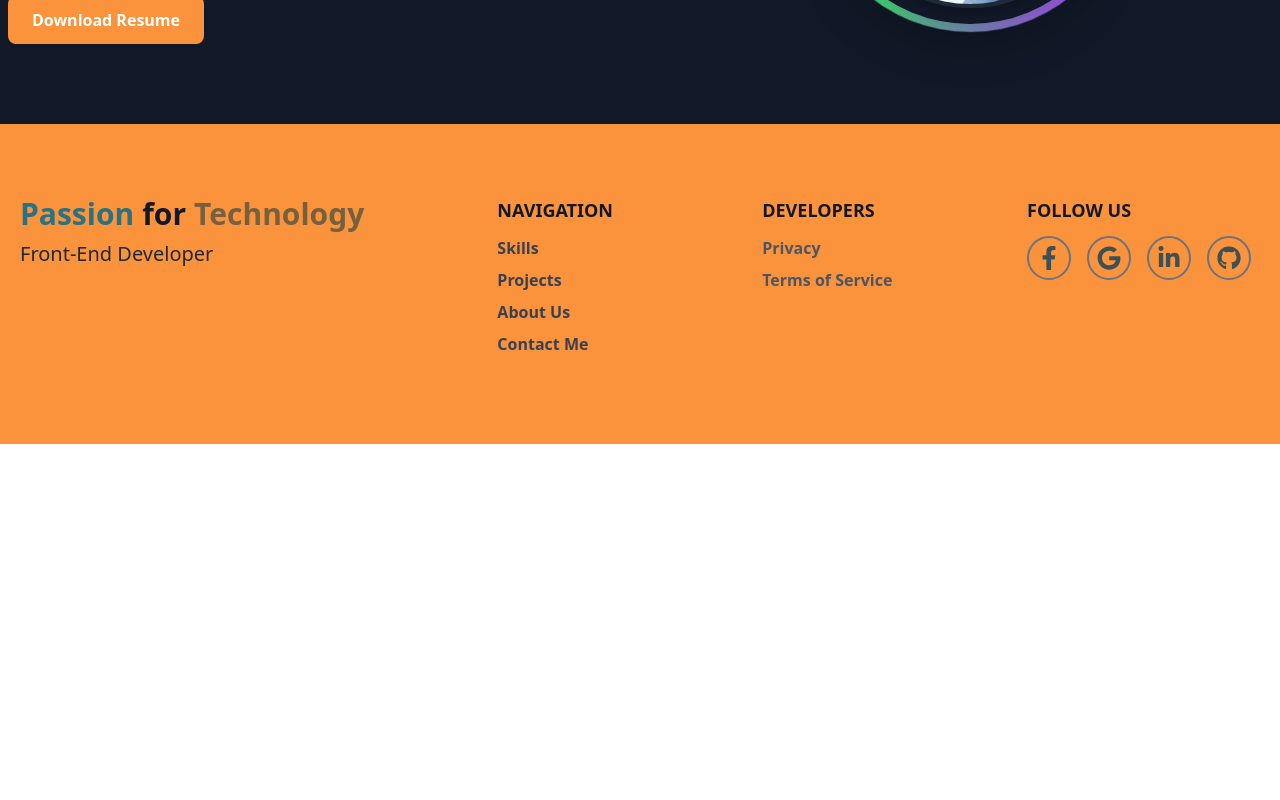
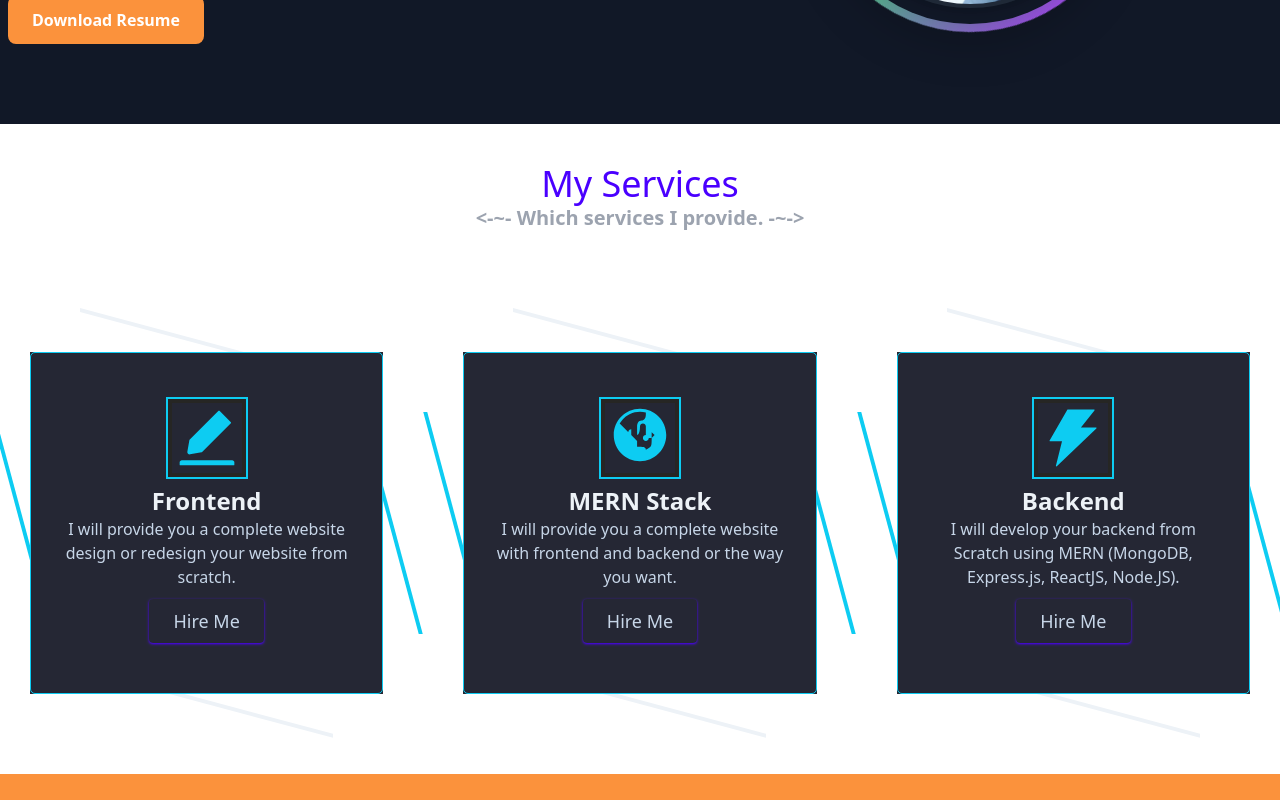
Before and after one commit to MamunHossain1999/protfolio, a React (Vite) app: page / in a window 1280 px wide. Shown: the part 460-1260 px from the top of the page. Before the commit the page ends 904 px from the top, so only its background shows below. Built offline with nearby package versions, Linux system fonts and the light colour scheme.

Commit message:
added services section

```diff
--- a/src/component/navbar/Navbar.jsx
+++ b/src/component/navbar/Navbar.jsx
@@ -24,7 +24,7 @@ const Navbar = () => {
             { to: "/", label: "Home" },
             { to: "/skill", label: "Skills" },
             { to: "/projects", label: "Projects" },
-            { to: "/service", label: "Services" },
+            { to: "/services", label: "Services" },
             { to: "/about", label: "About" },
             { to: "/contact", label: "Contact" },
           ].map(({ to, label }) => (
--- a/src/component/navbar/Sidebar.jsx
+++ b/src/component/navbar/Sidebar.jsx
@@ -9,7 +9,7 @@ const Sidebar = ({ onClose }) => {
         { to: "/", label: "Home" },
         { to: "/skill", label: "Skills" },
         { to: "/projects", label: "Projects" },
-        { to: "/service", label: "Services" },
+        { to: "/services", label: "Services" },
         { to: "/about", label: "About" },
         { to: "/contact", label: "Contact" },
       ].map(({ to, label }) => (
--- a/src/pages/home/Home.jsx
+++ b/src/pages/home/Home.jsx
@@ -1,10 +1,12 @@
 import React from 'react';
 import Banner from '../../component/banner/Banner';
+import Services from '../services/Services';
 
 const Home = () => {
   return (
     <div>
       <Banner/>
+      <Services/>
 
     </div>
   );
--- /dev/null
+++ b/src/pages/services/Services.jsx
@@ -0,0 +1,145 @@
+import React from "react";
+import { motion } from "framer-motion";
+import "./services.css";
+import { AiFillEdit, AiFillThunderbolt } from "react-icons/ai";
+import { TiWorld } from "react-icons/ti";
+
+const Services = () => {
+  return (
+    <section className="container mx-auto" id="service">
+      <div className="container">
+        <div className="py-10">
+          <h4 className="title text-center text-4xl text-primary">
+            My Services
+          </h4>
+          <h3 className="font-semibold md:text-xl text-lg  text-center text-gray-400">
+            {"<-~-"} Which services I provide. {"-~->"}
+          </h3>
+        </div>
+
+        <div className="container mx-auto py-20">
+          <div className="contain grid lg:grid-cols-3 md:grid-cols-2 md:gap-20 gap-12">
+            <motion.div
+              className="box"
+              initial={{ opacity: 0, y: 50 }}
+              animate={{ opacity: 1, y: 0 }}
+              transition={{ duration: 0.8, ease: "easeOut" }}
+            >
+              <motion.div
+                className="content"
+                whileHover={{ scale: 1.1 }}
+                transition={{ duration: 0.3 }}
+              >
+                <AiFillEdit className="icon" />
+                <div className="text">
+                  <h4 className="text-2xl mt-3 font-semibold">Frontend</h4>
+                  <p className="text-base">
+                    I will provide you a complete website design or redesign
+                    your website from scratch.
+                  </p>
+                  <a
+                    href="https://wa.me/+8801795920956"
+                    target="_blank"
+                    rel="noopener noreferrer"
+                  >
+                    <motion.button
+                      className="inline-flex text-gray1 text-center justify-center items-center px-6 text-lg py-2 rounded shadow hover:shadow-primary shadow-primary"
+                      whileHover={{
+                        scale: 1.05,
+                        backgroundColor: "#19e126",
+                        color: "#fff",
+                      }}
+                      transition={{ duration: 0.2 }}
+                    >
+                      Hire Me
+                    </motion.button>
+                  </a>
+                </div>
+              </motion.div>
+            </motion.div>
+
+            <motion.div
+              className="box"
+              initial={{ opacity: 0, y: 50 }}
+              animate={{ opacity: 1, y: 0 }}
+              transition={{ duration: 0.8, delay: 0.2, ease: "easeOut" }}
+            >
+              <motion.div
+                className="content"
+                whileHover={{ scale: 1.1 }}
+                transition={{ duration: 0.3 }}
+              >
+                <TiWorld className="icon" />
+                <div className="text">
+                  <h4 className="text-2xl mt-3 font-semibold">MERN Stack</h4>
+                  <p className="text-base">
+                    I will provide you a complete website with frontend and
+                    backend or the way you want.
+                  </p>
+                  <a
+                    href="https://wa.me/+8801795920956"
+                    target="_blank"
+                    rel="noopener noreferrer"
+                  >
+                    <motion.button
+                      className="inline-flex text-gray1 text-center justify-center items-center px-6 text-lg py-2 rounded shadow hover:shadow-primary shadow-primary"
+                      whileHover={{
+                        scale: 1.05,
+                        backgroundColor: "#19e126",
+                        color: "#fff",
+                      }}
+                      transition={{ duration: 0.2 }}
+                    >
+                      Hire Me
+                    </motion.button>
+                  </a>
+                </div>
+              </motion.div>
+            </motion.div>
+
+            <motion.div
+              className="box"
+              initial={{ opacity: 0, y: 50 }}
+              animate={{ opacity: 1, y: 0 }}
+              transition={{ duration: 0.8, delay: 0.4, ease: "easeOut" }}
+            >
+              <motion.div
+                className="content"
+                whileHover={{ scale: 1.1 }}
+                transition={{ duration: 0.3 }}
+              >
+                <AiFillThunderbolt className="icon" />
+                <div className="text">
+                  <h4 className="text-2xl mt-3 font-semibold">Backend</h4>
+                  <p className="text-base">
+                    I will develop your backend from Scratch using MERN
+                    (MongoDB, Express.js, ReactJS, Node.JS).
+                  </p>
+                  <a
+                    href="https://wa.me/+8801795920956"
+                    target="_blank"
+                    rel="noopener noreferrer"
+                  >
+                    <motion.button
+                      className="inline-flex text-gray1 text-center justify-center items-center px-6 text-lg py-2 rounded shadow hover:shadow-primary shadow-primary"
+                      whileHover={{
+                        scale: 1.05,
+                        backgroundColor: "#19e126",
+                        color: "#fff",
+                      }}
+                      transition={{ duration: 0.2 }}
+                    >
+                      Hire Me
+                    </motion.button>
+                  </a>
+                </div>
+              </motion.div>
+            </motion.div>
+          </div>
+        </div>
+      </div>
+    </section>
+  );
+};
+
+export default Services;
--- /dev/null
+++ b/src/pages/services/services.css
@@ -0,0 +1,93 @@
+.contain {
+    position: relative;
+    padding: 0 30px;
+ }
+
+ .contain .box {
+    position: relative;
+    color: #c7d6e8;
+    background: #252734;
+ }
+
+ .contain .box::before {
+    content: "";
+    position: absolute;
+    color: #252734;
+    inset: -10px 50px;
+    border-top: 4px solid #edf2f7;
+    border-bottom: 4px solid #edf2f7;
+    z-index: 1;
+    transform: skewY(15deg);
+    transition: 0.5s ease-in-out;
+ }
+ .contain .box:hover:before {
+    transform: skewY(0deg);
+    inset: -10px 40px;
+ }
+ .contain .box::after {
+    content: "";
+    position: absolute;
+    inset: 60px -10px;
+    border-left: 4px solid #0dccf2;
+    border-right: 4px solid #0dccf2;
+    z-index: 2;
+    transform: skew(15deg);
+    transition: 0.5s ease-in-out;
+ }
+ .contain .box:hover::after {
+    transform: skew(0deg);
+    inset: 40px -10px;
+ }
+
+ .contain .box .content {
+    position: relative;
+    display: flex;
+    flex-direction: column;
+    justify-content: center;
+    align-items: center;
+    text-align: center;
+    padding: 50px 30px;
+    background: #252734;
+    height: 100%;
+    overflow: hidden;
+    width: 100%;
+    z-index: 4;
+    border-radius: 5px;
+    border: 1px solid #0dccf2;
+ }
+ .contain .box .content .icon {
+    height: 70px;
+    width: 70px;
+    color: #0dccf2;
+    box-shadow: 0 0 0 4px #262624, 0 0 0 6px #0dccf2;
+    display: flex;
+    justify-content: center;
+    align-items: center;
+    transition: 0.5s ease-in-out;
+ }
+
+ .contain .box:hover .content .icon {
+    color: #edf2f7;
+    border: none;
+
+    box-shadow: 0 0 0 4px #252734, 0 0 0 250px #2a2c39;
+ }
+ .contain .box:hover .content {
+    color: #252734;
+ }
+
+ .contain .box .content h4 {
+    transition: 0.5s ease-in-out;
+    color: #edf2f7;
+ }
+ .contain .box .content p {
+    padding-bottom: 10px;
+    color: #c7d6e8;
+    transition: 0.5s ease-in-out;
+ }
+
+ @media only screen and (max-width: 668px) {
+    .contain .box .content {
+       padding: 25px 20px;
+    }
+ }
--- a/src/route/route.jsx
+++ b/src/route/route.jsx
@@ -5,6 +5,7 @@ import About from "../pages/About";
 import Skil from "../pages/Skil";
 import Project from "../pages/Project";
 import Contact from "../pages/Contact";
+import Services from "../pages/services/Services";
 
 export const router = createBrowserRouter([
   {
@@ -14,6 +15,10 @@ export const router = createBrowserRouter([
         {
             path: '/',
             element: <Home/>
+        },
+        {
+            path: '/services',
+            element: <Services/>
         },
         {
             path: '/about',
```
